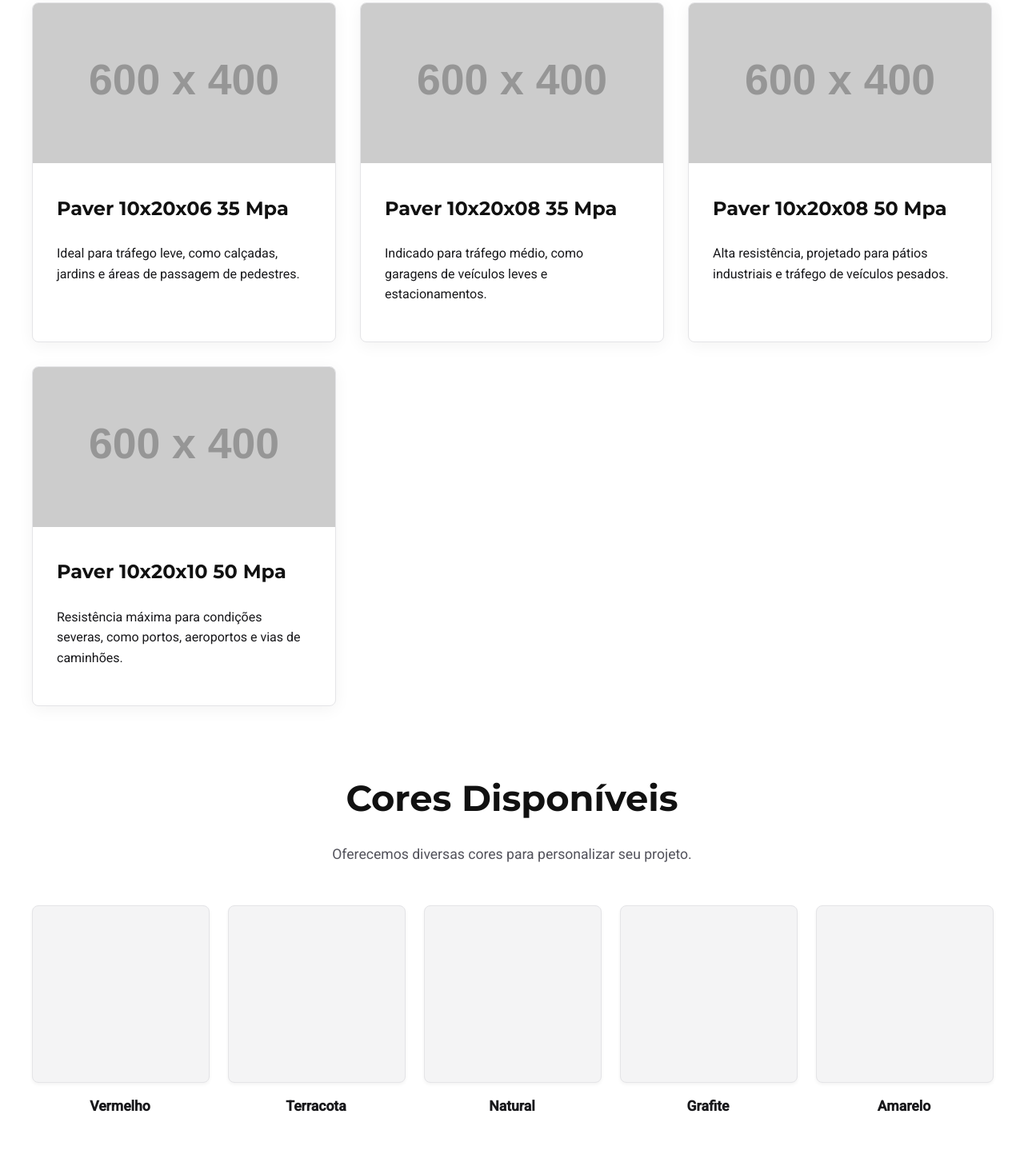
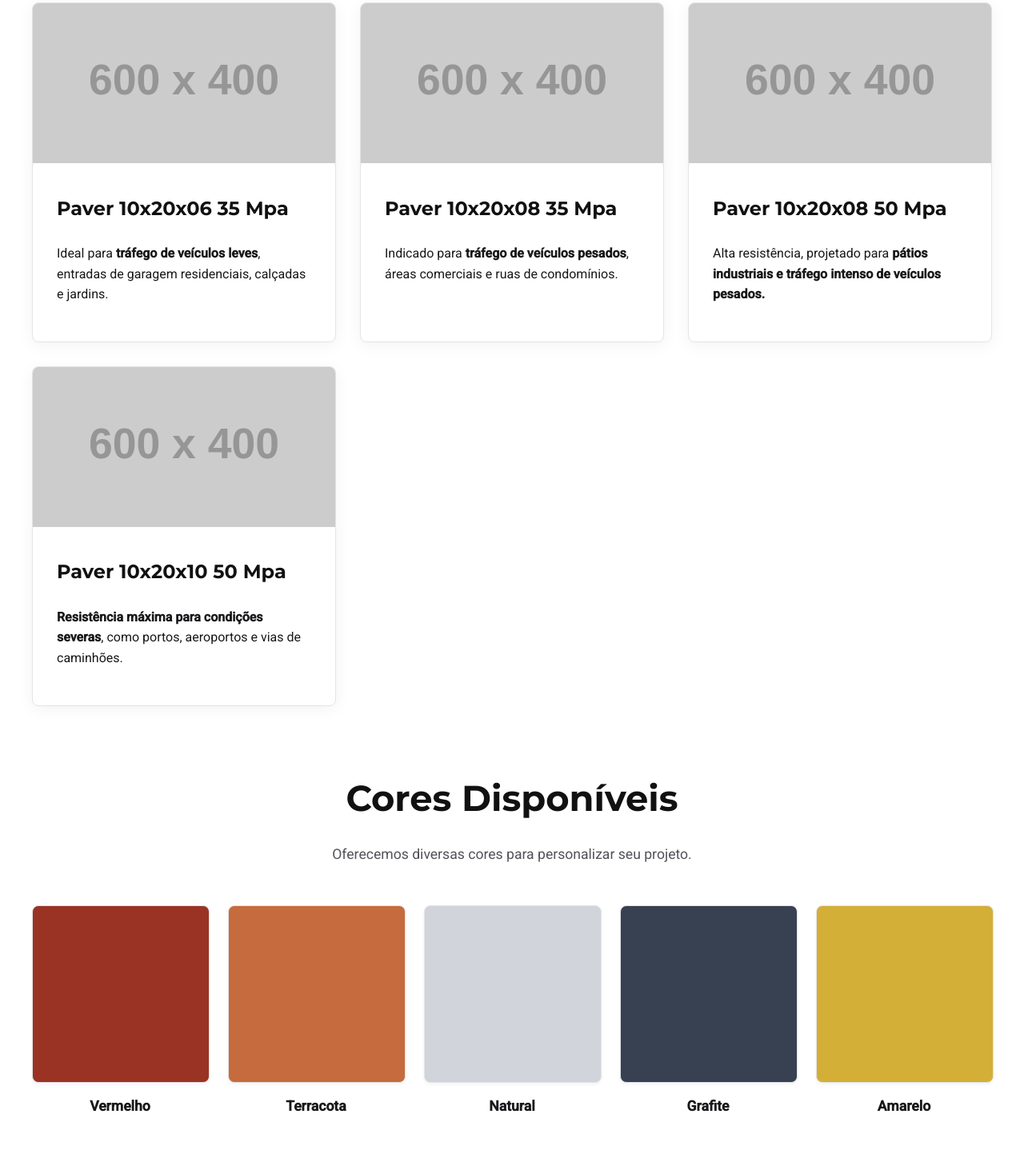
Before and after one commit to ThauanTavares/sitePaver, a plain HTML site: page tipos-de-pavers.html in a window 1280 px wide. Shown: the part 572-2040 px from the top of the page at 80% size. Drawn offline with nearby package versions, Linux system fonts and the light colour scheme; placeholder pictures from the web are drawn by us.

Commit message:
core solidas

```diff
--- a/tipos-de-pavers.html
+++ b/tipos-de-pavers.html
@@ -55,7 +55,7 @@
                         <img src="https://placehold.co/600x400/555/eee?text=Paver+10x20x06" alt="Paver 10x20x06 35 Mpa">
                         <div class="servico-card-conteudo">
                             <h3>Paver 10x20x06 35 Mpa</h3>
-                            <p>Ideal para tráfego leve, como calçadas, jardins e áreas de passagem de pedestres.</p>
+                            <p>Ideal para <strong>tráfego de veículos leves</strong>, entradas de garagem residenciais, calçadas e jardins.</p>
                         </div>
                     </div>
 
@@ -63,7 +63,7 @@
                         <img src="https://placehold.co/600x400/555/eee?text=Paver+10x20x08" alt="Paver 10x20x08 35 Mpa">
                         <div class="servico-card-conteudo">
                             <h3>Paver 10x20x08 35 Mpa</h3>
-                            <p>Indicado para tráfego médio, como garagens de veículos leves e estacionamentos.</p>
+                            <p>Indicado para <strong>tráfego de veículos pesados</strong>, áreas comerciais e ruas de condomínios.</p>
                         </div>
                     </div>
 
@@ -71,7 +71,7 @@
                         <img src="https://placehold.co/600x400/555/eee?text=Paver+10x20x08+50Mpa" alt="Paver 10x20x08 50 Mpa">
                         <div class="servico-card-conteudo">
                             <h3>Paver 10x20x08 50 Mpa</h3>
-                            <p>Alta resistência, projetado para pátios industriais e tráfego de veículos pesados.</p>
+                            <p>Alta resistência, projetado para <strong>pátios industriais e tráfego intenso de veículos pesados.</strong></p>
                         </div>
                     </div>
 
@@ -79,7 +79,7 @@
                         <img src="https://placehold.co/600x400/555/eee?text=Paver+10x20x10+50Mpa" alt="Paver 10x20x10 50 Mpa">
                         <div class="servico-card-conteudo">
                             <h3>Paver 10x20x10 50 Mpa</h3>
-                            <p>Resistência máxima para condições severas, como portos, aeroportos e vias de caminhões.</p>
+                            <p><strong>Resistência máxima para condições severas</strong>, como portos, aeroportos e vias de caminhões.</p>
                         </div>
                     </div>
 
@@ -91,28 +91,27 @@
                 <div class="cores-grid">
 
                     <div class="cor-item">
-                        <div class="cor-quadrado">
-                            </div>
+                        <div class="cor-quadrado" style="background-color: #9A3324;"></div>
                         <p>Vermelho</p>
                     </div>
 
                     <div class="cor-item">
-                        <div class="cor-quadrado"></div>
+                        <div class="cor-quadrado" style="background-color: #C66B3D;"></div>
                         <p>Terracota</p>
                     </div>
 
                     <div class="cor-item">
-                        <div class="cor-quadrado"></div>
+                        <div class="cor-quadrado" style="background-color: #D1D5DB;"></div>
                         <p>Natural</p>
                     </div>
 
                     <div class="cor-item">
-                        <div class="cor-quadrado"></div>
+                        <div class="cor-quadrado" style="background-color: #374151;"></div>
                         <p>Grafite</p>
                     </div>
 
                     <div class="cor-item">
-                        <div class="cor-quadrado"></div>
+                        <div class="cor-quadrado" style="background-color: #D4AF37;"></div>
                         <p>Amarelo</p>
                     </div>
 
```
